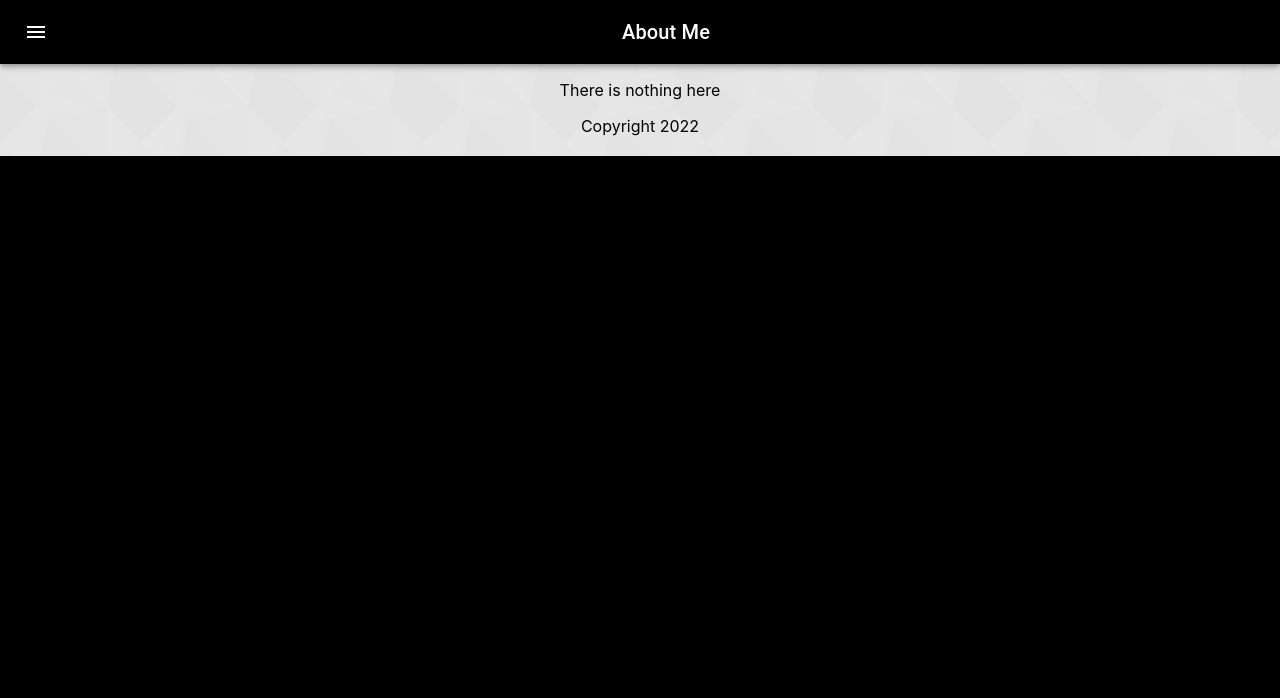
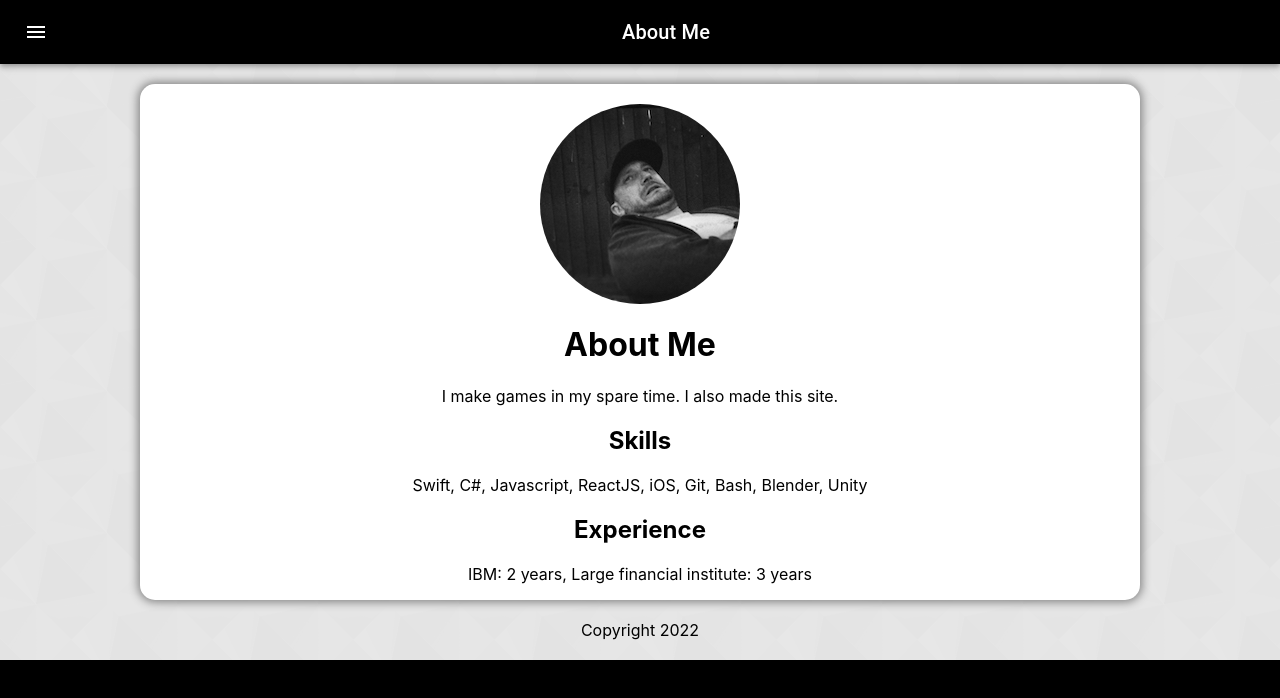
Before and after one commit to Keatsmachine/keatsmachine.github.io, a React (Create React App) app in the folder keatsmachine-github-pages/: page /About in a window 1280 px wide. Shown: the top 698 px of the page. Built offline with nearby package versions, Linux system fonts and the light colour scheme.

Commit message:
Added in some content

```diff
--- a/keatsmachine-github-pages/src/components/Body.jsx
+++ b/keatsmachine-github-pages/src/components/Body.jsx
@@ -1,22 +1,20 @@
 import React from "react";
 import '../styles/App.css';
 
-function Body() {
+function Body(props) {
+  const data = props.data ? props.data : [];
   return (
     <div style={{
       margin: "10px"
     }}>
-        <p>Here is some body content.
-
-          Lorem ipsum dolor sit amet, consectetur adipiscing elit. Etiam vestibulum semper felis, eget mollis lectus commodo id. Quisque ut venenatis orci. Sed non sapien maximus, molestie mauris et, accumsan mauris. Quisque fermentum pretium magna, sit amet luctus ligula volutpat quis. Phasellus in tempus odio, ut aliquam erat. Pellentesque habitant morbi tristique senectus et netus et malesuada fames ac turpis egestas. Nullam ante ipsum, bibendum non enim ac, tristique sodales magna. Cras eu eleifend odio. Ut rutrum eu orci in ultricies. Pellentesque luctus quis turpis ut rhoncus. Aenean sollicitudin erat in luctus sollicitudin. Fusce posuere commodo dapibus. Suspendisse posuere scelerisque elit, id porta ante dapibus ut. Sed bibendum feugiat ex sed dignissim. Vivamus mauris nisl, eleifend eget neque quis, venenatis consectetur odio.
-
-Maecenas sit amet odio ligula. Donec sit amet vulputate nibh. Cras placerat dapibus efficitur. In eros ligula, ultricies a quam et, lobortis dignissim orci. Aliquam efficitur justo ac massa porta sollicitudin. Vestibulum luctus, urna vel efficitur cursus, ante sem lacinia nibh, id mattis lorem lacus eu dui. Cras malesuada commodo dui sed feugiat. In nisl lacus, bibendum a felis eu, facilisis commodo est. Phasellus a elit tempus, mattis nisl ac, vulputate nisi.
-
-Nulla consectetur mauris id porttitor vehicula. Maecenas leo quam, finibus ac ultricies vitae, iaculis in ligula. Quisque at mollis nulla, non tempor lorem. Quisque vitae velit tristique, accumsan justo vel, commodo lacus. Sed neque nunc, feugiat eget venenatis sed, elementum eu risus. Quisque tristique velit at nisl vehicula sodales. Nulla turpis ante, accumsan sed sem et, auctor tempus erat. Curabitur at nibh et mi varius ullamcorper maximus sed tortor. Nunc ullamcorper ante vel lacinia efficitur.
-
-In facilisis sagittis nunc id lobortis. Quisque id dignissim mi. Phasellus tempus felis nec lectus ornare dignissim. Maecenas sem ante, viverra rhoncus lobortis quis, imperdiet id nunc. In risus metus, suscipit vel lacinia sed, gravida eget dolor. Fusce scelerisque lectus nec vestibulum tristique. Cras est dui, luctus eu nisi ut, tincidunt posuere ipsum. Vestibulum in facilisis dui. Morbi dictum laoreet semper. Phasellus sit amet dignissim tortor, ac semper dolor. Integer ultrices nisi vitae ullamcorper placerat. Donec elementum ligula a erat mattis aliquam. Nunc lorem erat, iaculis et nulla a, dictum rutrum mi. Pellentesque dictum lorem at ante luctus viverra. Suspendisse potenti. Mauris et nulla nibh.
-
-Etiam nec laoreet velit. Proin imperdiet bibendum sem nec blandit. Vestibulum augue odio, tempus vitae euismod sit amet, dapibus at risus. Nunc placerat sollicitudin metus quis porttitor. Phasellus vel augue arcu. Etiam lacinia sem augue. Etiam condimentum volutpat nisl sit amet luctus. Duis egestas vel enim ut finibus. Curabitur elementum magna sit amet sem venenatis, non posuere purus rhoncus. Phasellus et rutrum risus. Donec ut nunc lacinia, semper nunc vitae, fermentum est. Nunc porttitor turpis vitae lectus ornare, eu suscipit urna ullamcorper. Nulla facilisi. Ut vel porttitor ipsum.</p>
+        {data.map((pair, index) => {
+          return (
+            <div key={index}>
+              {pair.title ? <h2>{pair.title}</h2> : null}
+              {pair.body ? <p>{pair.body}</p> : null}
+            </div>
+          );
+        })}
     </div>
   );
 }
--- a/keatsmachine-github-pages/src/contexts/ValidRoutes.js
+++ b/keatsmachine-github-pages/src/contexts/ValidRoutes.js
@@ -2,12 +2,12 @@ const validTitles = [
   {
     url: "Home",
     title: "Home",
-    showInMenu: true,
+    showInMenu: false,
   },
   {
     url: "About",
     title: "About Me",
-    showInMenu: false,
+    showInMenu: true,
   },
   {
     url: "TravelersParadox",
--- a/keatsmachine-github-pages/src/index.js
+++ b/keatsmachine-github-pages/src/index.js
@@ -3,6 +3,7 @@ import ReactDOM from 'react-dom/client';
 import { BrowserRouter, Routes, Route } from "react-router-dom";
 import App from "./components/App";
 
+import AboutMe from './pages/AboutMe';
 import Home from "./pages/Home";
 import TravelersParadox from "./pages/TravelersParadox";
 import TravelersParadoxPrivacy from "./pages/TravelersParadoxPrivacy";
@@ -13,11 +14,9 @@ root.render(
     <Routes>
       <Route path="/" element={<App />}>
         <Route path="Home" element={<Home />} />
+        <Route path="About" element={<AboutMe />} />
         <Route path="TravelersParadox" element={<TravelersParadox />} />
-        <Route
-          path="TP_Privacy"
-          element={<TravelersParadoxPrivacy />}
-        />
+        <Route path="TP_Privacy" element={<TravelersParadoxPrivacy />} />
         <Route path="*" element={<p>There is nothing here</p>} />
         <Route path="" element={<Home />} />
       </Route>
--- /dev/null
+++ b/keatsmachine-github-pages/src/pages/AboutMe.jsx
@@ -0,0 +1,24 @@
+import React from "react";
+import "../styles/App.css";
+import portrait from "../styles/Portrait_Darren.jpeg";
+import Heading from "../components/Heading";
+import Body from "../components/Body";
+import Avatar from "@mui/material/Avatar";
+import PageContainer from "../components/PageContainer";
+import aboutMeModel from "./AboutMeModel";
+
+function AboutMe() {
+  return (
+    <PageContainer>
+      <Avatar
+        alt="Unflattering self portrait of Darren"
+        src={portrait}
+        sx={{ width: 200, height: 200, margin: "auto", marginTop: "20px" }}
+      />
+      <Heading title="About Me" />
+      <Body data={aboutMeModel} />
+    </PageContainer>
+  );
+}
+
+export default AboutMe;
--- /dev/null
+++ b/keatsmachine-github-pages/src/pages/AboutMeModel.js
@@ -0,0 +1,16 @@
+const aboutMeModel = [
+  {
+    title: null,
+    body: "I make games in my spare time. I also made this site.",
+  },
+  {
+    title: "Skills",
+    body: "Swift, C#, Javascript, ReactJS, iOS, Git, Bash, Blender, Unity",
+  },
+  {
+    title: "Experience",
+    body: "IBM: 2 years, Large financial institute: 3 years",
+  },
+];
+
+export default aboutMeModel;
--- /dev/null
+++ b/keatsmachine-github-pages/src/pages/TavelersParadoxModel.js
@@ -0,0 +1,8 @@
+const travelersParadoxModel = [
+  {
+    title: null,
+    body: "A game about avoiding your past",
+  },
+];
+
+export default travelersParadoxModel;
--- a/keatsmachine-github-pages/src/pages/TravelersParadox.jsx
+++ b/keatsmachine-github-pages/src/pages/TravelersParadox.jsx
@@ -6,6 +6,7 @@ import Body from "../components/Body";
 import PageContainer from "../components/PageContainer";
 import HeroImage from "../components/HeroImage";
 import { Link } from "react-router-dom";
+import travelersParadoxModel from "./TavelersParadoxModel";
 
 function TravelersParadox() {
   return (
@@ -15,7 +16,7 @@ function TravelersParadox() {
         imageAlt={"Travelers Paradox Title"}
       />
       <Heading title="Travelers Paradox" />
-      <Body />
+      <Body data={travelersParadoxModel}/>
       <Link to={"/TP_Privacy"}>
         Privacy Policy
       </Link>
--- a/keatsmachine-github-pages/src/pages/TravelersParadoxPrivacy.jsx
+++ b/keatsmachine-github-pages/src/pages/TravelersParadoxPrivacy.jsx
@@ -3,12 +3,18 @@ import "../styles/App.css";
 import Heading from "../components/Heading";
 import Body from "../components/Body";
 import PageContainer from "../components/PageContainer";
+import travelersParadoxPrivacyModel from "./TravelersParadoxPrivacyModel";
 
 function TravelersParadox() {
   return (
     <PageContainer>
       <Heading title="Travelers Paradox - Privacy Policy" />
-      <Body />
+      <h2>3rd party privacy policy</h2>
+      <p>
+        This game was made using the unity engine. The privacy policy can be
+        found <a href="https://unity.com/legal/privacy-policy">here</a>
+      </p>
+      <Body data={travelersParadoxPrivacyModel} />
     </PageContainer>
   );
 }
--- /dev/null
+++ b/keatsmachine-github-pages/src/pages/TravelersParadoxPrivacyModel.js
@@ -0,0 +1,8 @@
+const travelersParadoxPrivacyModel = [
+  {
+    title: "What we track",
+    body: "Nothing, i'm too cheap to pay for it",
+  },
+];
+
+export default travelersParadoxPrivacyModel;
```
Also changed, not shown: keatsmachine-github-pages/src/pages/BlankPage.jsx (added, +20 -0 lines), keatsmachine-github-pages/src/pages/Home.jsx (line endings or trailing spaces).
